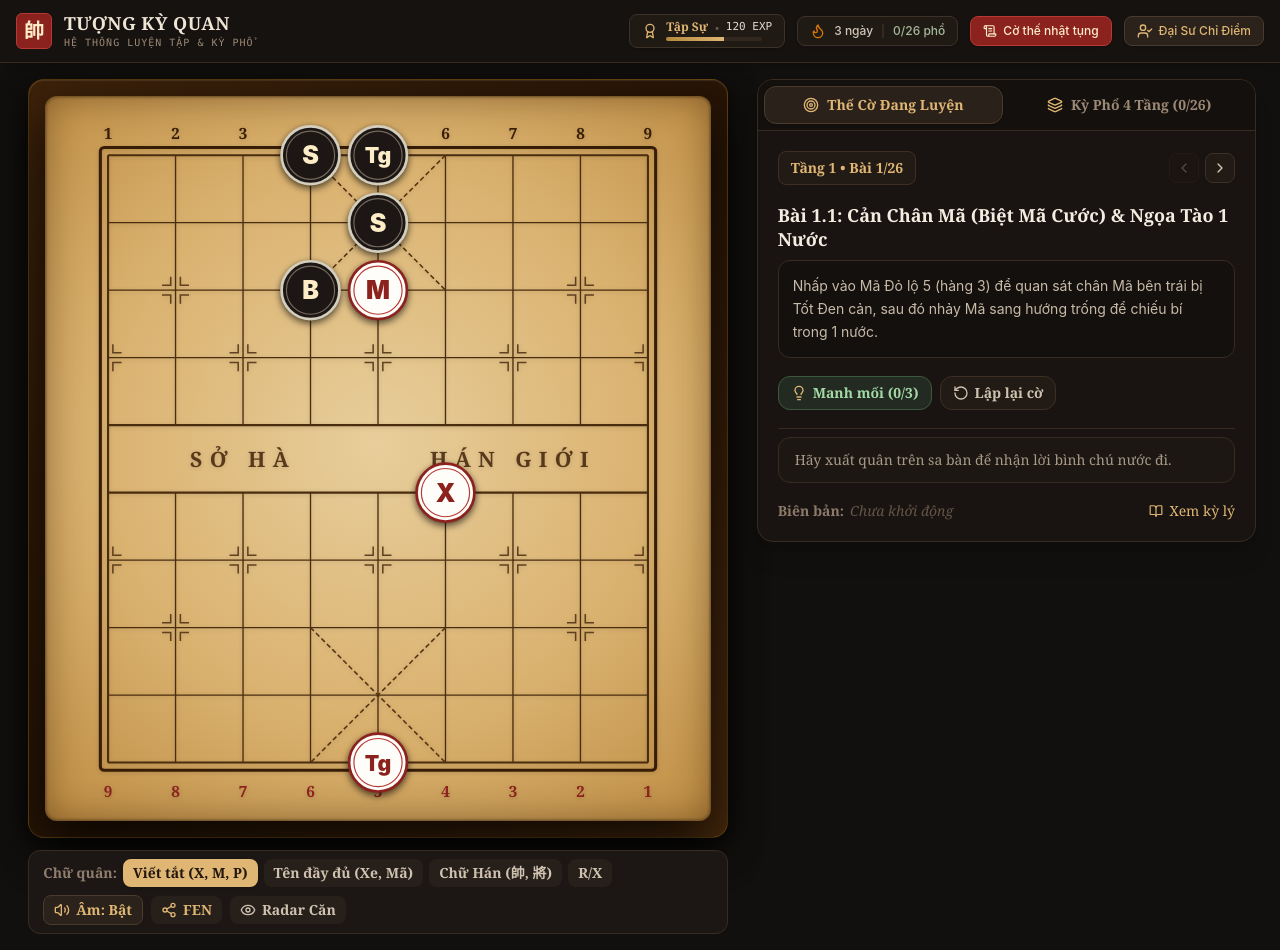
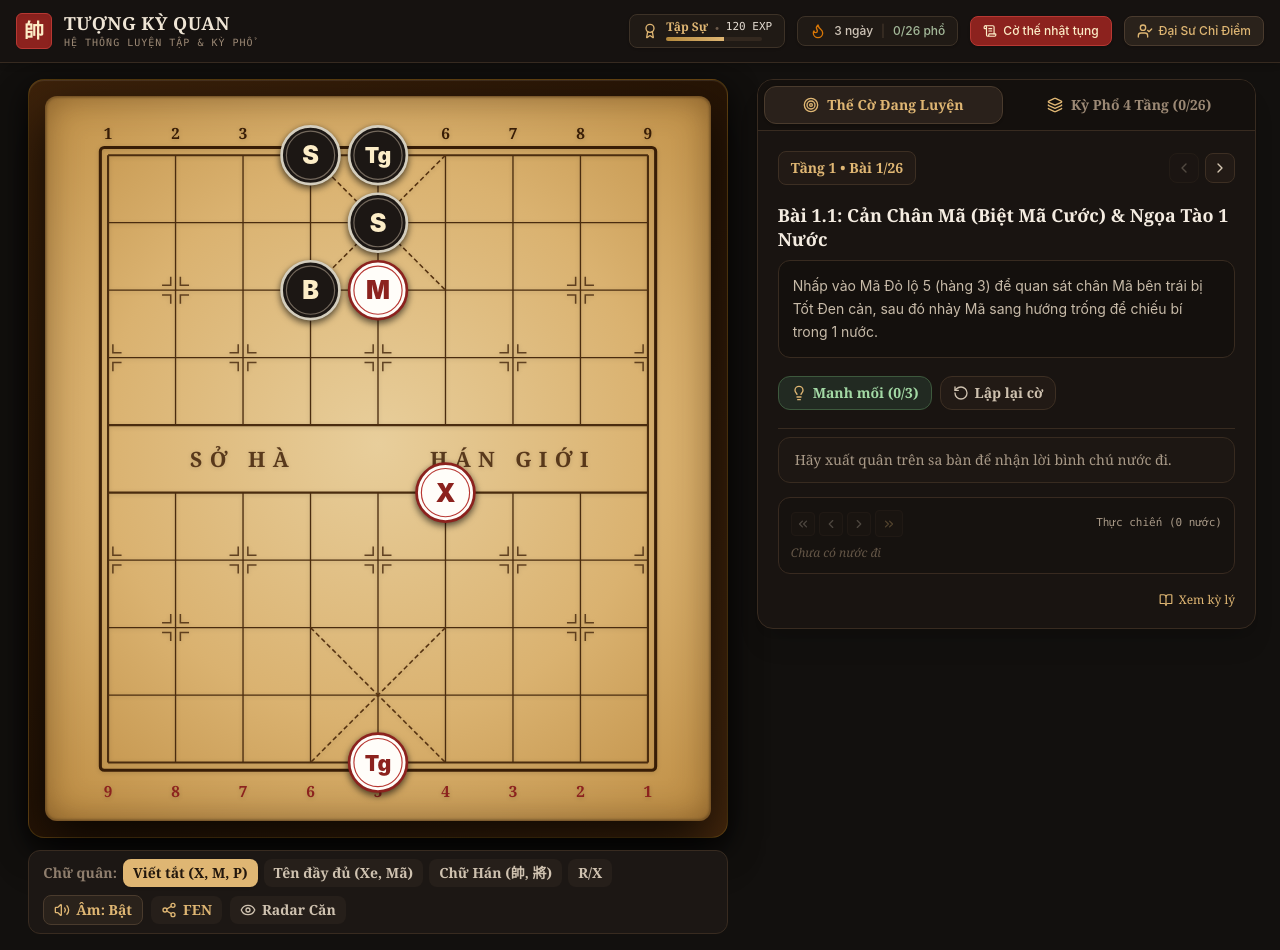
Before and after one commit to KH4NHTU0NG/XIANGQI-systems, a React (Vite) app: page / in a window 1280 px wide. Built offline with nearby package versions, Linux system fonts and the light colour scheme.

Commit message:
feat(review): implement step-by-step move history playback and navigation controls

```diff
--- a/src/App.tsx
+++ b/src/App.tsx
@@ -27,7 +27,7 @@ import {
   PieceLabelMode,
   ArrowGuide,
 } from './components/XiangqiBoard';
-import { MoveCoachPanel } from './components/MoveCoachPanel';
+import { MoveCoachPanel, MoveRecord } from './components/MoveCoachPanel';
 import { GamificationBar } from './components/GamificationBar';
 import { GrandmasterCoachModal } from './components/GrandmasterCoachModal';
 import { FenExportModal } from './components/FenExportModal';
@@ -49,14 +49,6 @@ import {
   VolumeX,
   Share2,
 } from 'lucide-react';
-
-interface MoveRecord {
-  ply: number;
-  side: 'r' | 'b';
-  notation: string;
-  quality?: MoveQuality;
-  feedback?: MoveCoachFeedback;
-}
 
 export const App: React.FC = () => {
   // Persistent Gamification State
@@ -113,6 +105,7 @@ export const App: React.FC = () => {
   const [latestFeedback, setLatestFeedback] =
     useState<MoveCoachFeedback | null>(null);
   const [moveHistory, setMoveHistory] = useState<MoveRecord[]>([]);
+  const [activePlyIndex, setActivePlyIndex] = useState<number | null>(null);
   const [lessonCompleted, setLessonCompleted] = useState<boolean>(false);
 
   // Display & Hint Controls (Default clean Vietnamese symbol mode)
@@ -145,6 +138,7 @@ export const App: React.FC = () => {
       setLastMove(null);
       setLatestFeedback(null);
       setMoveHistory([]);
+      setActivePlyIndex(null);
       setLessonCompleted(false);
       setHintLevel(0);
       setTimeLeft(
@@ -198,6 +192,10 @@ export const App: React.FC = () => {
   }, [currentLesson, stepIndex, hintLevel, isSparringBot, lessonCompleted]);
 
   const handleSquareClick = (r: number, c: number) => {
+    if (activePlyIndex !== null) {
+      setActivePlyIndex(null); // Click anywhere to return to live position
+      return;
+    }
     if (lessonCompleted || turn !== 'r') return;
     if (timeLeft === 0 && !isSparringBot) return;
 
@@ -244,6 +242,7 @@ export const App: React.FC = () => {
       setBoard(nextBoard);
       setLastMove({ from: move.from, to: move.to });
       setLatestFeedback(feedback);
+      setActivePlyIndex(null);
       setMoveHistory((prev) => [
         ...prev,
         {
@@ -252,6 +251,9 @@ export const App: React.FC = () => {
           notation: move.vnNotation,
           quality: feedback.quality,
           feedback,
+          boardSnapshot: nextBoard,
+          from: move.from,
+          to: move.to,
         },
       ]);
 
@@ -281,12 +283,16 @@ export const App: React.FC = () => {
           const afterBot = makeMoveOnBoard(nextBoard, botMove.from, botMove.to);
           setBoard(afterBot);
           setLastMove({ from: botMove.from, to: botMove.to });
+          setActivePlyIndex(null);
           setMoveHistory((prev) => [
             ...prev,
             {
               ply: prev.length + 1,
               side: 'b',
               notation: botMove.vnNotation,
+              boardSnapshot: afterBot,
+              from: botMove.from,
+              to: botMove.to,
             },
           ]);
 
@@ -344,6 +350,7 @@ export const App: React.FC = () => {
     setBoard(nextBoard);
     setLastMove({ from: move.from, to: move.to });
     setLatestFeedback(feedback);
+    setActivePlyIndex(null);
     setMoveHistory((prev) => [
       ...prev,
       {
@@ -352,6 +359,9 @@ export const App: React.FC = () => {
         notation: move.vnNotation,
         quality: feedback.quality,
         feedback,
+        boardSnapshot: nextBoard,
+        from: move.from,
+        to: move.to,
       },
     ]);
 
@@ -373,12 +383,16 @@ export const App: React.FC = () => {
         const afterReply = makeMoveOnBoard(nextBoard, reply.from, reply.to);
         setBoard(afterReply);
         setLastMove({ from: reply.from, to: reply.to });
+        setActivePlyIndex(null);
         setMoveHistory((prev) => [
           ...prev,
           {
             ply: prev.length + 1,
             side: 'b',
             notation: reply.notation,
+            boardSnapshot: afterReply,
+            from: reply.from,
+            to: reply.to,
           },
         ]);
 
@@ -440,6 +454,21 @@ export const App: React.FC = () => {
     [activeTier]
   );
 
+  const displayBoard =
+    activePlyIndex !== null && moveHistory[activePlyIndex]?.boardSnapshot
+      ? moveHistory[activePlyIndex].boardSnapshot!
+      : board;
+
+  const displayLastMove =
+    activePlyIndex !== null &&
+    moveHistory[activePlyIndex]?.from &&
+    moveHistory[activePlyIndex]?.to
+      ? {
+          from: moveHistory[activePlyIndex].from!,
+          to: moveHistory[activePlyIndex].to!,
+        }
+      : lastMove;
+
   return (
     <div className="min-h-screen flex flex-col bg-[#12100e] text-[#e6ded3]">
       {/* Compact Header */}
@@ -458,12 +487,12 @@ export const App: React.FC = () => {
         {/* LEFT COLUMN (7 cols): Clean, Spacious Chessboard + Subtle Footer Controls */}
         <section className="lg:col-span-7 flex flex-col items-center gap-3">
           <XiangqiBoard
-            board={board}
+            board={displayBoard}
             turn={turn}
             selectedSquare={selectedSquare}
             legalMoves={legalMoves}
             blockedInfos={blockedInfos}
-            lastMove={lastMove}
+            lastMove={displayLastMove}
             arrowGuides={arrowGuides}
             labelMode={labelMode}
             showThreatRadar={showThreatRadar}
@@ -704,6 +733,8 @@ export const App: React.FC = () => {
                 <MoveCoachPanel
                   latestFeedback={latestFeedback}
                   moveHistory={moveHistory}
+                  activePlyIndex={activePlyIndex}
+                  onSelectPly={setActivePlyIndex}
                   lessonTheory={currentLesson.theory}
                   lessonCitation={currentLesson.citation}
                 />
--- a/src/components/MoveCoachPanel.tsx
+++ b/src/components/MoveCoachPanel.tsx
@@ -1,24 +1,33 @@
 import React, { useState } from 'react';
-import { MoveCoachFeedback, MoveQuality } from '../engine/xiangqiEngine';
+import { MoveCoachFeedback, MoveQuality, BoardMatrix, Coord } from '../engine/xiangqiEngine';
 import {
   Feather,
   CheckCircle,
   AlertCircle,
   HelpCircle,
   BookOpen,
+  ChevronLeft,
+  ChevronRight,
+  ChevronsLeft,
+  ChevronsRight,
 } from 'lucide-react';
 
-interface MoveRecord {
+export interface MoveRecord {
   ply: number;
   side: 'r' | 'b';
   notation: string;
   quality?: MoveQuality;
   feedback?: MoveCoachFeedback;
+  boardSnapshot?: BoardMatrix;
+  from?: Coord;
+  to?: Coord;
 }
 
 interface MoveCoachPanelProps {
   latestFeedback: MoveCoachFeedback | null;
   moveHistory: MoveRecord[];
+  activePlyIndex: number | null; // null = live board
+  onSelectPly: (plyIndex: number | null) => void;
   lessonTheory?: string;
   lessonCitation?: string;
 }
@@ -66,11 +75,33 @@ const QUALITY_THEMES: Record<
 export const MoveCoachPanel: React.FC<MoveCoachPanelProps> = ({
   latestFeedback,
   moveHistory,
+  activePlyIndex,
+  onSelectPly,
   lessonTheory,
   lessonCitation,
 }) => {
   const [showWhy, setShowWhy] = useState<boolean>(false);
   const [showTheory, setShowTheory] = useState<boolean>(false);
+
+  const currentViewingIndex = activePlyIndex !== null ? activePlyIndex : moveHistory.length - 1;
+
+  const handlePrevPly = () => {
+    if (moveHistory.length === 0) return;
+    if (activePlyIndex === null) {
+      if (moveHistory.length > 1) onSelectPly(moveHistory.length - 2);
+    } else if (activePlyIndex > 0) {
+      onSelectPly(activePlyIndex - 1);
+    }
+  };
+
+  const handleNextPly = () => {
+    if (moveHistory.length === 0 || activePlyIndex === null) return;
+    if (activePlyIndex < moveHistory.length - 1) {
+      onSelectPly(activePlyIndex + 1);
+    } else {
+      onSelectPly(null); // return to live
+    }
+  };
 
   return (
     <div className="space-y-3.5">
@@ -134,39 +165,97 @@ export const MoveCoachPanel: React.FC<MoveCoachPanelProps> = ({
         </div>
       )}
 
-      {/* Classical Move History Notation Line */}
-      <div className="flex flex-wrap items-center justify-between gap-2.5 pt-1">
-        <div className="flex flex-wrap items-center gap-1.5 text-xs sm:text-sm">
-          <span className="text-[#8c7a68] font-serif font-semibold">Biên bản:</span>
+      {/* Replay Controls & Notation History */}
+      <div className="p-3 bg-[#16120f] border border-[#382a20] rounded-xl space-y-2">
+        <div className="flex items-center justify-between gap-2">
+          <div className="flex items-center gap-1">
+            <button
+              type="button"
+              disabled={moveHistory.length === 0 || activePlyIndex === 0}
+              onClick={() => onSelectPly(0)}
+              className="p-1 rounded bg-[#221a15] hover:bg-[#2d221c] border border-[#382b20] text-[#cfc2b0] disabled:opacity-30 cursor-pointer"
+              title="Về đầu ván"
+            >
+              <ChevronsLeft className="w-3.5 h-3.5" />
+            </button>
+            <button
+              type="button"
+              disabled={moveHistory.length === 0 || activePlyIndex === 0}
+              onClick={handlePrevPly}
+              className="p-1 rounded bg-[#221a15] hover:bg-[#2d221c] border border-[#382b20] text-[#cfc2b0] disabled:opacity-30 cursor-pointer"
+              title="Nước trước"
+            >
+              <ChevronLeft className="w-3.5 h-3.5" />
+            </button>
+            <button
+              type="button"
+              disabled={moveHistory.length === 0 || activePlyIndex === null}
+              onClick={handleNextPly}
+              className="p-1 rounded bg-[#221a15] hover:bg-[#2d221c] border border-[#382b20] text-[#cfc2b0] disabled:opacity-30 cursor-pointer"
+              title="Nước sau"
+            >
+              <ChevronRight className="w-3.5 h-3.5" />
+            </button>
+            <button
+              type="button"
+              disabled={moveHistory.length === 0 || activePlyIndex === null}
+              onClick={() => onSelectPly(null)}
+              className="p-1 rounded bg-[#221a15] hover:bg-[#2d221c] border border-[#382b20] text-[#dfb673] disabled:opacity-30 cursor-pointer text-[11px] font-bold px-1.5"
+              title="Về hiện tại"
+            >
+              <ChevronsRight className="w-3.5 h-3.5 inline" />
+            </button>
+          </div>
+
+          <div className="text-[11px] font-mono text-[#a89987]">
+            {activePlyIndex !== null ? (
+              <span className="text-[#dfb673]">Đang xem: Nước {activePlyIndex + 1}/{moveHistory.length}</span>
+            ) : (
+              <span>Thực chiến ({moveHistory.length} nước)</span>
+            )}
+          </div>
+        </div>
+
+        {/* Move History Pills */}
+        <div className="flex flex-wrap items-center gap-1.5 max-h-[72px] overflow-y-auto">
           {moveHistory.length === 0 ? (
-            <span className="text-[#635546] italic font-serif">Chưa khởi động</span>
+            <span className="text-[#635546] italic font-serif text-xs">Chưa có nước đi</span>
           ) : (
-            moveHistory.map((m) => (
-              <span
+            moveHistory.map((m, idx) => {
+              const isViewing = currentViewingIndex === idx;
+              return (
+                <button
                   key={m.ply}
-                className={`px-2.5 py-1 rounded font-mono text-xs font-bold border ${
-                  m.side === 'r'
+                  type="button"
+                  onClick={() => onSelectPly(idx)}
+                  className={`px-2 py-0.5 rounded font-mono text-xs font-bold border cursor-pointer transition ${
+                    isViewing
+                      ? 'ring-2 ring-[#dfb673] bg-[#422e1b] text-[#fae5a8] border-[#dfb673]'
+                      : m.side === 'r'
                       ? 'bg-[#3b1715] border-[#6b2521] text-[#fca5a5]'
                       : 'bg-[#221c17] border-[#423528] text-[#e0d6c8]'
                   }`}
                 >
                   {m.notation}
-              </span>
-            ))
+                </button>
+              );
+            })
           )}
+        </div>
       </div>
 
       {lessonTheory && (
+        <div className="flex justify-end pt-1">
           <button
             type="button"
             onClick={() => setShowTheory((prev) => !prev)}
-            className="flex items-center gap-1.5 text-xs sm:text-sm text-[#dfb673] hover:text-[#fae5a8] font-serif font-medium cursor-pointer"
+            className="flex items-center gap-1.5 text-xs text-[#dfb673] hover:text-[#fae5a8] font-serif font-medium cursor-pointer"
           >
             <BookOpen className="w-3.5 h-3.5" />
             <span>{showTheory ? 'Đóng kỳ lý' : 'Xem kỳ lý'}</span>
           </button>
+        </div>
       )}
-      </div>
 
       {showTheory && lessonTheory && (
         <div className="rounded-xl p-4 bg-[#1a1512] border border-[#3b2e23] text-xs sm:text-sm text-[#cfc2b0] space-y-2 leading-relaxed font-serif shadow-inner">
```
Also changed, not shown: 1 other file (tests, documents, lock files or other folders). Lines whose indentation alone changed are shown as unchanged.
